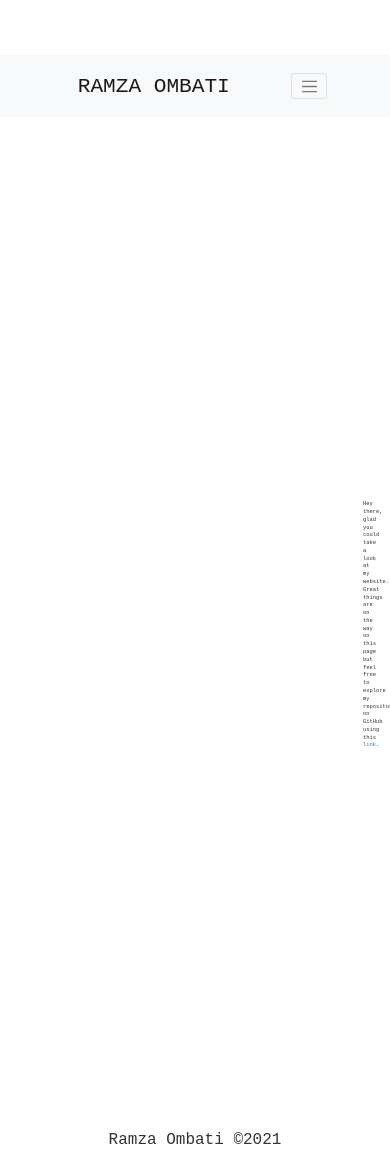
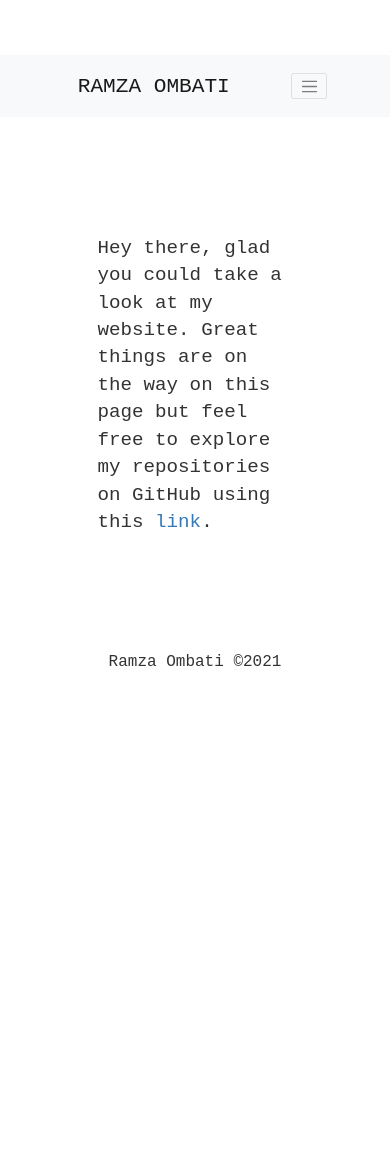
Before and after one commit to ramza007/Ramza.io, a Django app: page /projects in a window 390 px wide; the page is wider, and only the part inside the window is pictured. Shown: the part 748-1908 px from the top of that part. After the commit the page ends 1414 px from the top of that part, so only its background shows below. Run offline with Django 3.2, Linux system fonts and the light colour scheme; data that the repository does not hold is empty; some libraries are stand-ins or nearby versions; some web fonts are replaced.

Commit message:
- Modified projects stylesheet

```diff
--- a/portfolio/static/css/projects.css
+++ b/portfolio/static/css/projects.css
@@ -151,13 +151,18 @@ section:nth-child(3n) {
         float: none;
         text-align: center;
     }
+
+    .display1{
+        padding: 0;
+        font-size: 8vw;
+    }
 }
 
 
 /* To be deleted */
 .display1{
-    padding: 43vh;
-    font-size: 1.4vw;
+    padding: 25%;
+    font-size: 120%;
 }
 
 .display1 a{
```
